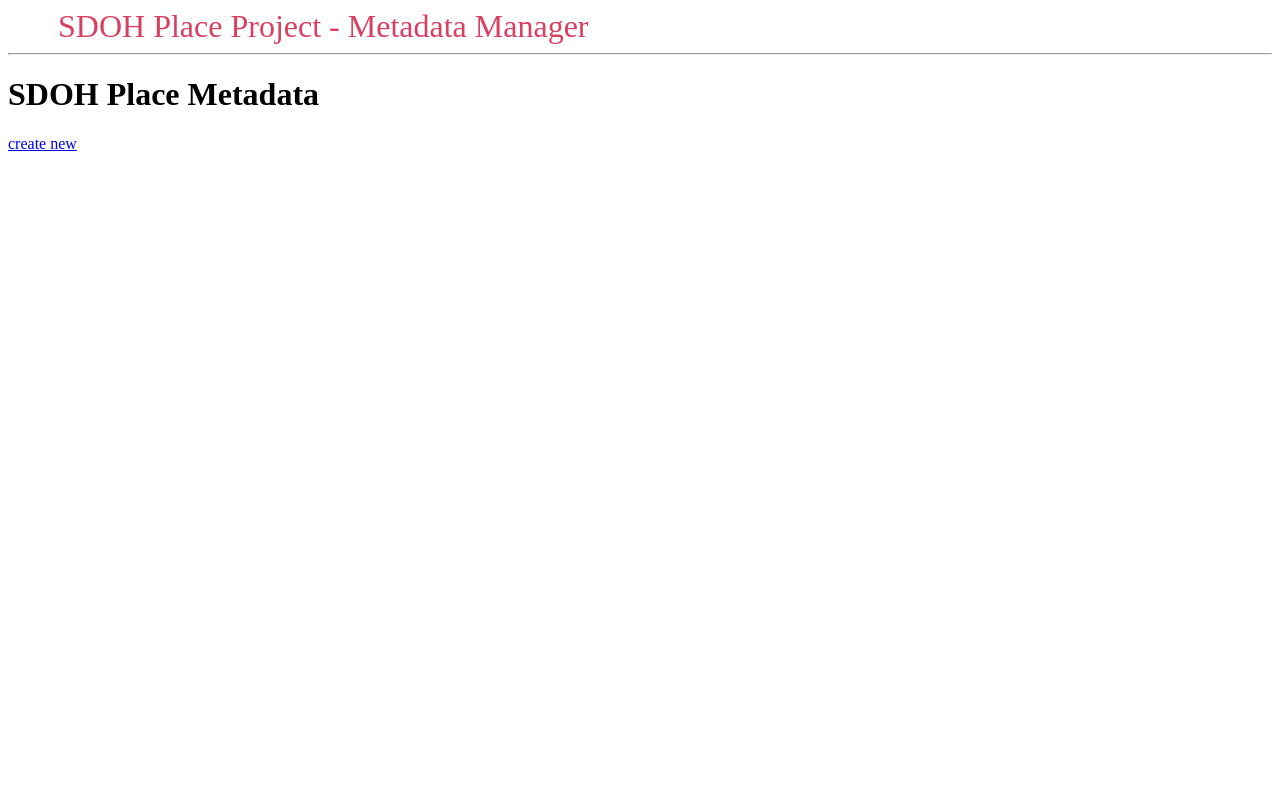
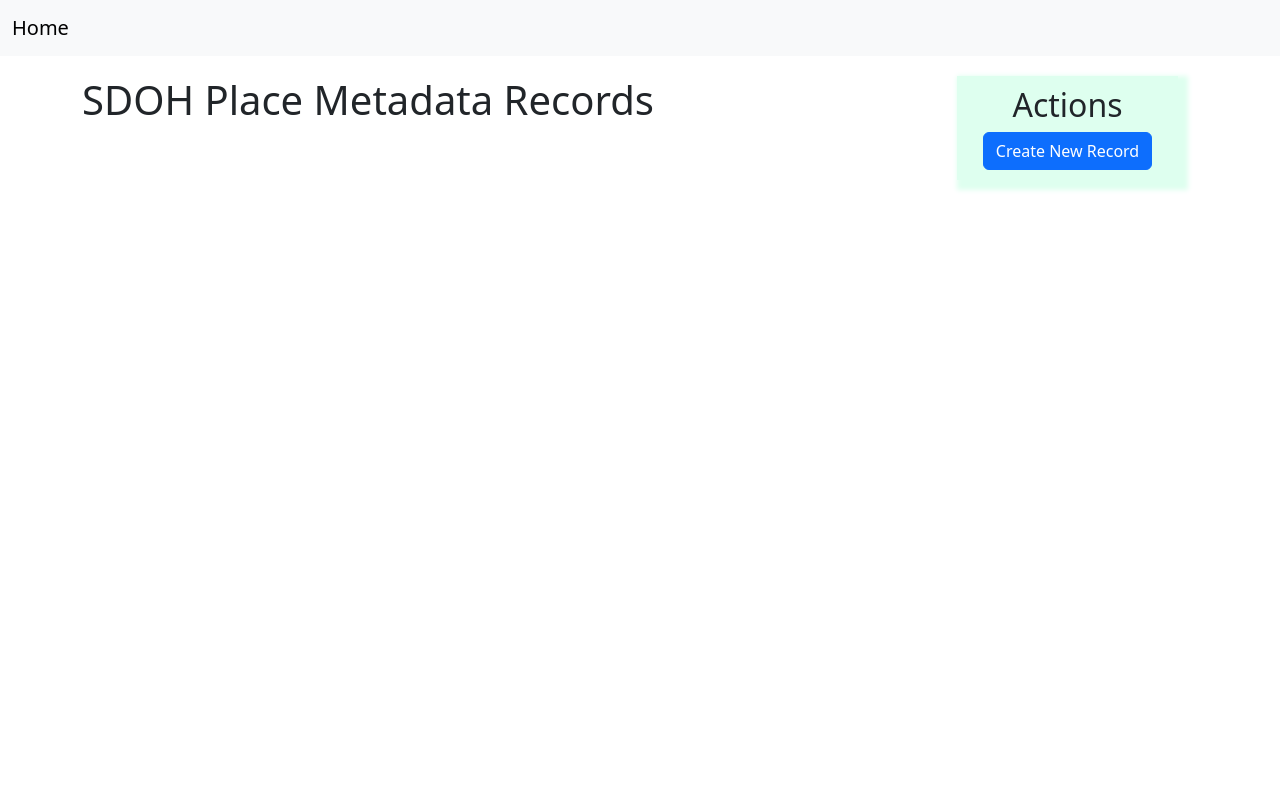
Before and after one commit to healthyregions/SDOHPlace-MetadataManager, a Flask app: page / in a window 1280 px wide. Run offline with Flask 3, Linux system fonts and the light colour scheme.

Commit message:
add bootstrap styling, improve formatting

```diff
--- a/MetadataManager/manager/app.py
+++ b/MetadataManager/manager/app.py
@@ -1,9 +1,13 @@
 import os
+
+from dotenv import load_dotenv
 from flask import Flask
 from flask_cors import CORS
 from manager.controller.ingest import ingest
 from manager.controller.crud import crud
 from manager.schema import db
+
+load_dotenv()
 
 app = Flask(__name__)
 CORS(app)
--- a/MetadataManager/manager/controller/crud.py
+++ b/MetadataManager/manager/controller/crud.py
@@ -1,8 +1,11 @@
+import json
+
 from flask import Blueprint, request, render_template, jsonify, url_for, redirect
 from flask_cors import CORS
 
 from manager.schema import Record, db
 from manager.utils import GROUPED_FIELD_LOOKUP, clean_form_data
+from manager.service.solr import Solr
 
 crud = Blueprint('manager', __name__)
 CORS(crud)
@@ -44,6 +47,8 @@
 		cleaned_data = clean_form_data(request.form)
 		record = Record.query.get_or_404(request.form['id'])
 		for k, v in cleaned_data.items():
+			if k == "references":
+				v = json.loads(v.replace("'",'"'))
 			setattr(record, k, v)
 
 		db.session.commit()
@@ -58,3 +63,22 @@
 def as_solr(id):
 	record = Record.query.get_or_404(id)
 	return jsonify(record.to_solr())
+
+@crud.route("/record/<id>/index", methods=["POST", "DELETE"])
+def index_record(id):
+
+	record = Record.query.get_or_404(id)
+	solr_json = record.to_solr()
+	try:
+		s = Solr()
+		s.add(solr_json)
+		return jsonify({
+			"success": True,
+			"document": solr_json
+		})
+
+	except Exception as e:
+		return jsonify({
+			"success": False,
+			"error": str(e)
+		})
--- a/MetadataManager/manager/static/style.css
+++ b/MetadataManager/manager/static/style.css
@@ -1,14 +1,30 @@
+
+.form-group {
+    margin-top: 10px;
+}
+
+.form-label {
+    font-weight: 500;
+}
+
+.main-content {
+    padding-top:20px;
+    height:calc(100vh - 60px);
+    overflow-y: auto;
+}
+
+.sidebar-content {
+    text-align:center;
+    margin:20px;
+    padding:10px;
+    background: rgb(222, 255, 239);
+    box-shadow: 5px 5px 5px 5px rgb(222, 255, 239);
+}
 
 .message {
     padding: 10px;
     margin: 5px;
     background-color: #f3f3f3
-}
-nav a {
-    color: #d64161;
-    font-size: 2em;
-    margin-left: 50px;
-    text-decoration: none;
 }
 
 .required {
--- a/MetadataManager/manager/templates/base.html
+++ b/MetadataManager/manager/templates/base.html
@@ -3,14 +3,22 @@
 <head>
     <meta charset="UTF-8">
     <title>{% block title %}{% endblock %}</title>
+
+    <link href="https://cdn.jsdelivr.net/npm/bootstrap@5.3.0-alpha3/dist/css/bootstrap.min.css" rel="stylesheet" integrity="sha384-KK94CHFLLe+nY2dmCWGMq91rCGa5gtU4mk92HdvYe+M/SXH301p5ILy+dN9+nJOZ" crossorigin="anonymous">
+    <script src="https://cdn.jsdelivr.net/npm/bootstrap@5.3.0-alpha3/dist/js/bootstrap.bundle.min.js" integrity="sha384-ENjdO4Dr2bkBIFxQpeoTz1HIcje39Wm4jDKdf19U8gI4ddQ3GYNS7NTKfAdVQSZe" crossorigin="anonymous"></script>
+
     <link rel="stylesheet"  type="text/css" href="{{url_for('static', filename='style.css')}}">
 </head>
 <body>
-    <nav>
-        <a href="{{ url_for('manager.index') }}">SDOH Place Project - Metadata Manager</a>
+    <nav class="navbar navbar-expand-lg bg-body-tertiary">
+        <div class="container-fluid">
+            <a class="navbar-brand" href="{{ url_for('manager.index') }}">Home</a>
+            <button class="navbar-toggler" type="button" data-bs-toggle="collapse" data-bs-target="#navbarSupportedContent" aria-controls="navbarSupportedContent" aria-expanded="false" aria-label="Toggle navigation">
+                <span class="navbar-toggler-icon"></span>
+            </button>
+        </div>
     </nav>
-    <hr>
-    <div class="content">
+    <div class="container">
         {% block content %} {% endblock %}
     </div>
 </body>
--- a/MetadataManager/manager/templates/index.html
+++ b/MetadataManager/manager/templates/index.html
@@ -1,9 +1,9 @@
 {% extends 'base.html' %}
 
 {% block content %}
-    <h1>{% block title %}SDOH Place Metadata{% endblock %}</h1>
-    <a href="{{ url_for('manager.create')}}">create new</a>
-    <table>
+
+
+    <!-- <table>
         {% for record in records %}
         <tr>
             <th><a href="{{ url_for('manager.detail', id=record['id']) }}">{{record['title']}}</th>
@@ -12,5 +12,35 @@
             <th><a href="{{ url_for('manager.as_solr', id=record['id']) }}">SOLR</th>
         </tr>
         {% endfor %}
-    </table>
+    </table> -->
+<div class="row">
+    <div class="col-9 main-content">
+        <h1>{% block title %}SDOH Place Metadata Records{% endblock %}</h1>
+        <table class="table table-striped">
+            <tbody>
+                {% for record in records %}
+                <tr>
+                    <td style="display:flex; justify-content: space-between;">
+                        <div><h3>{{record['title']}}</h3></div>
+                        <div class="button-group">
+                            <a href="{{ url_for('manager.detail', id=record['id']) }}" class="btn btn-primary">View</a>
+                            <a href="{{ url_for('manager.edit', id=record['id']) }}" class="btn btn-primary">Edit</a>
+                            <a href="{{ url_for('manager.as_json', id=record['id']) }}" class="btn btn-primary">JSON</a>
+                            <a href="{{ url_for('manager.as_solr', id=record['id']) }}" class="btn btn-primary">SOLR</a>
+                        </div>
+                    <td>
+                </tr>
+                {% endfor %}
+            </tbody>
+        </table>
+    </div>
+    <div class="col-3">
+        <div class="sidebar-content">
+            <h2>Actions</h2>
+            <div class="btn-group" role="group" aria-label="Action buttons">
+                <a href="{{ url_for('manager.create')}}" class="btn btn-primary">Create New Record</a>
+            </div>
+        </div>
+    </div>
+</div>
 {% endblock %}
```
Also changed, not shown: MetadataManager/manager/schema.py (+17 -8 lines), MetadataManager/manager/service/solr.py (+7 -5 lines), MetadataManager/manager/templates/edit.html (+15 -2 lines), MetadataManager/manager/templates/record.html (+19 -3 lines), MetadataManager/manager/templates/widgets/universal.html (+22 -7 lines).
